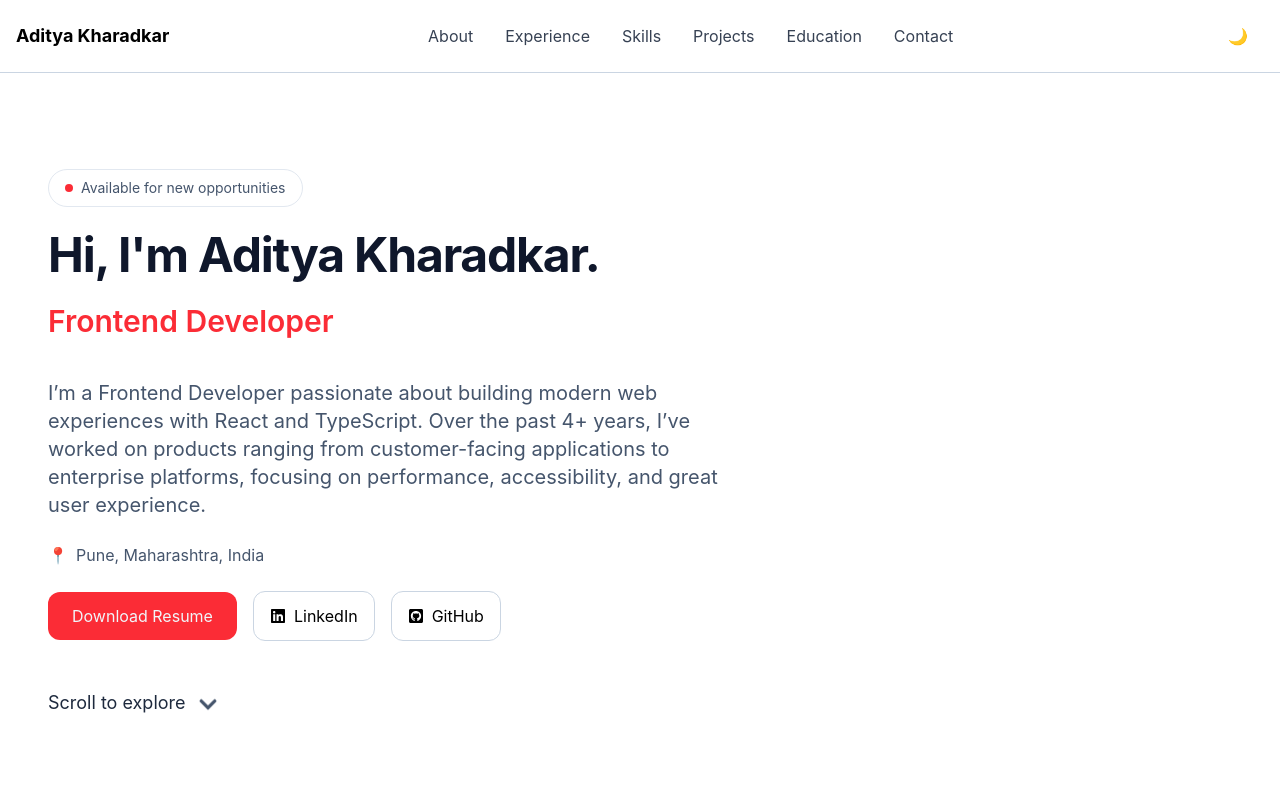
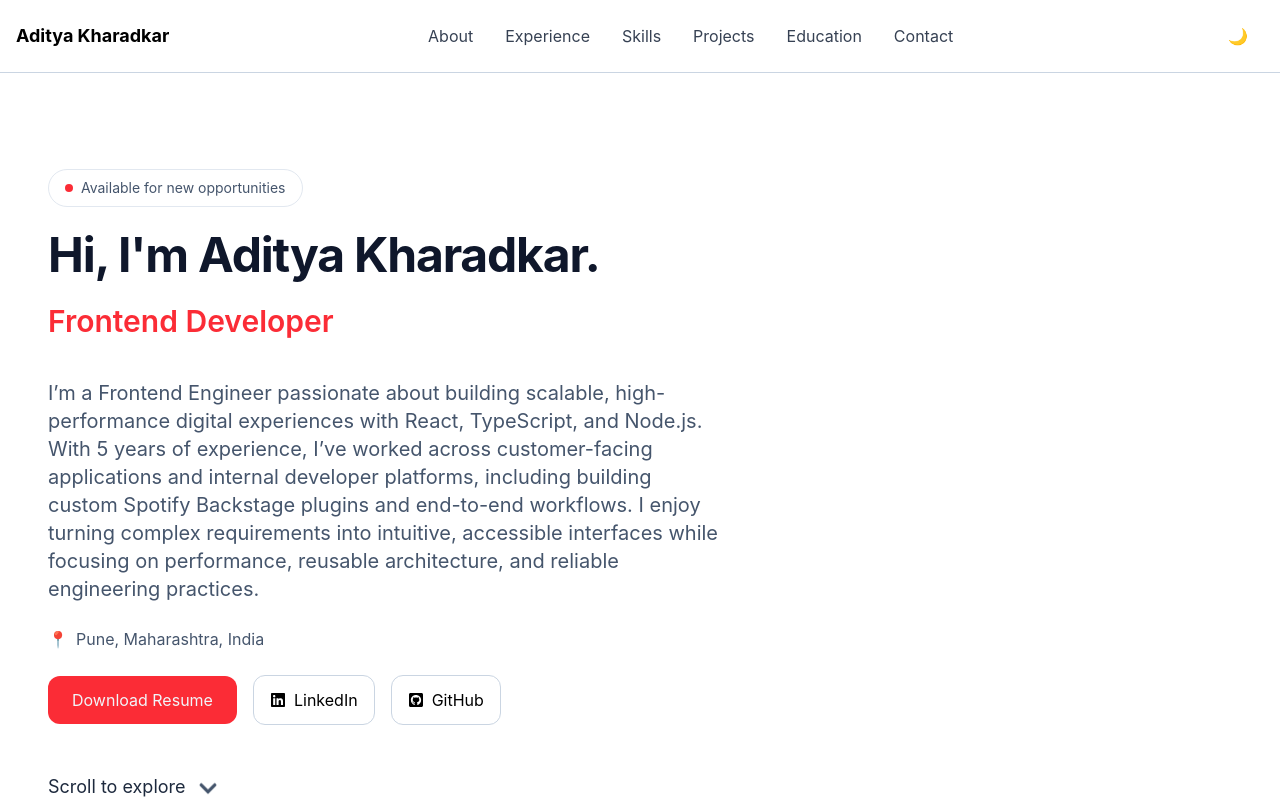
Before and after one commit to adikharadkar/aditya-kharadkar-portfolio, a React (Vite) app: page / in a window 1280 px wide. Shown: the top 800 px of the page. Built offline with nearby package versions, Linux system fonts and the light colour scheme.

Commit message:
Revise ProfileSummary description for clarity
Updated profile summary to reflect new role and experience.

```diff
--- a/src/components/hero/ProfileSummary.tsx
+++ b/src/components/hero/ProfileSummary.tsx
@@ -8,11 +8,8 @@ export default function ProfileSummary() {
             max-w-2xl
           "
       >
-        I’m a Frontend Developer passionate about building modern web
-        experiences with React and TypeScript. Over the past 4+ years, I’ve
-        worked on products ranging from customer-facing applications to
-        enterprise platforms, focusing on performance, accessibility, and great
-        user experience.
+        I’m a Frontend Engineer passionate about building scalable, high-performance digital experiences with React, TypeScript, and Node.js. With 5 years of experience, I’ve worked across customer-facing applications and internal developer platforms, including building custom Spotify Backstage plugins and end-to-end workflows. I enjoy turning complex requirements into intuitive, accessible interfaces while focusing on performance, reusable architecture, and reliable engineering practices.
+
       </p>
       <div
         className="
```
